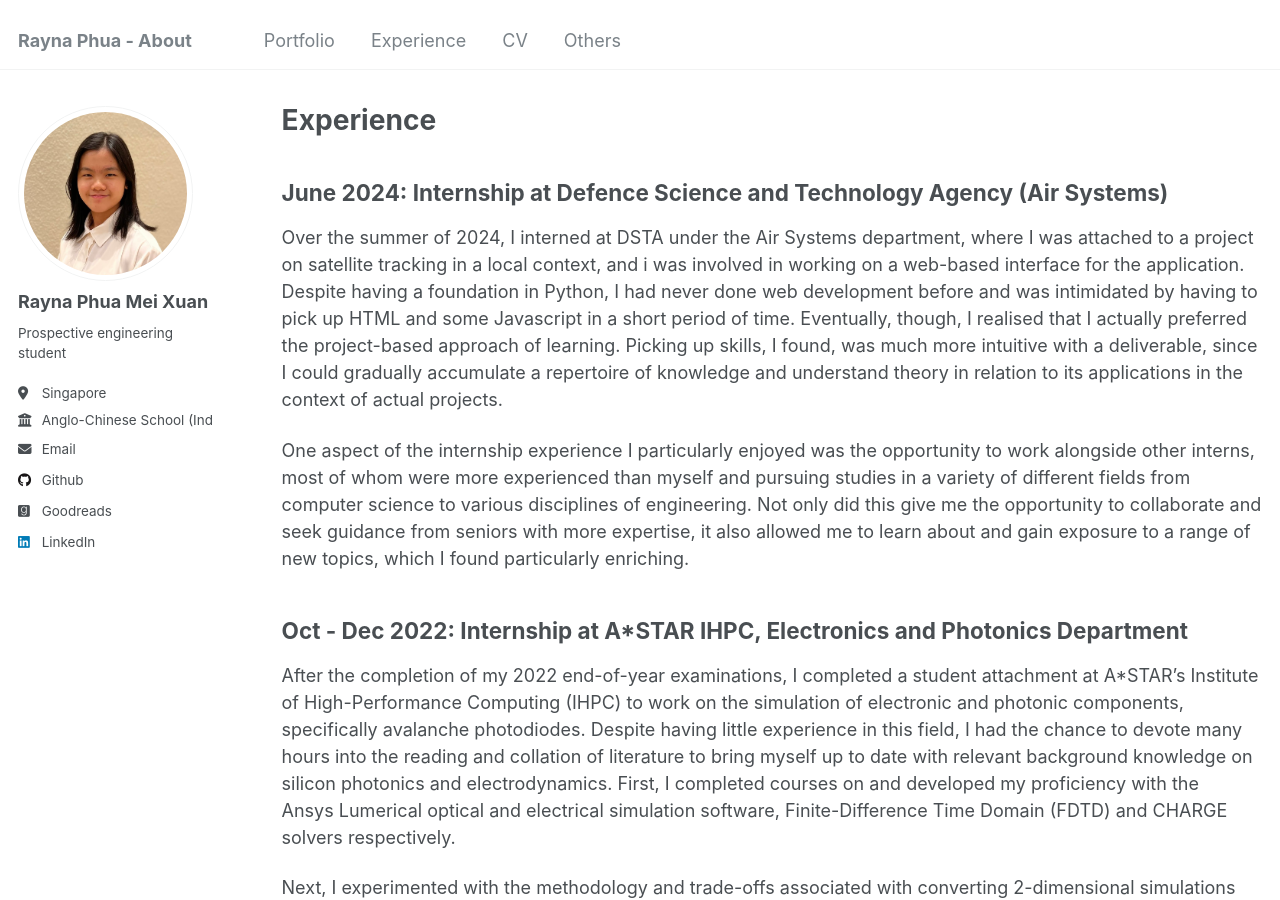
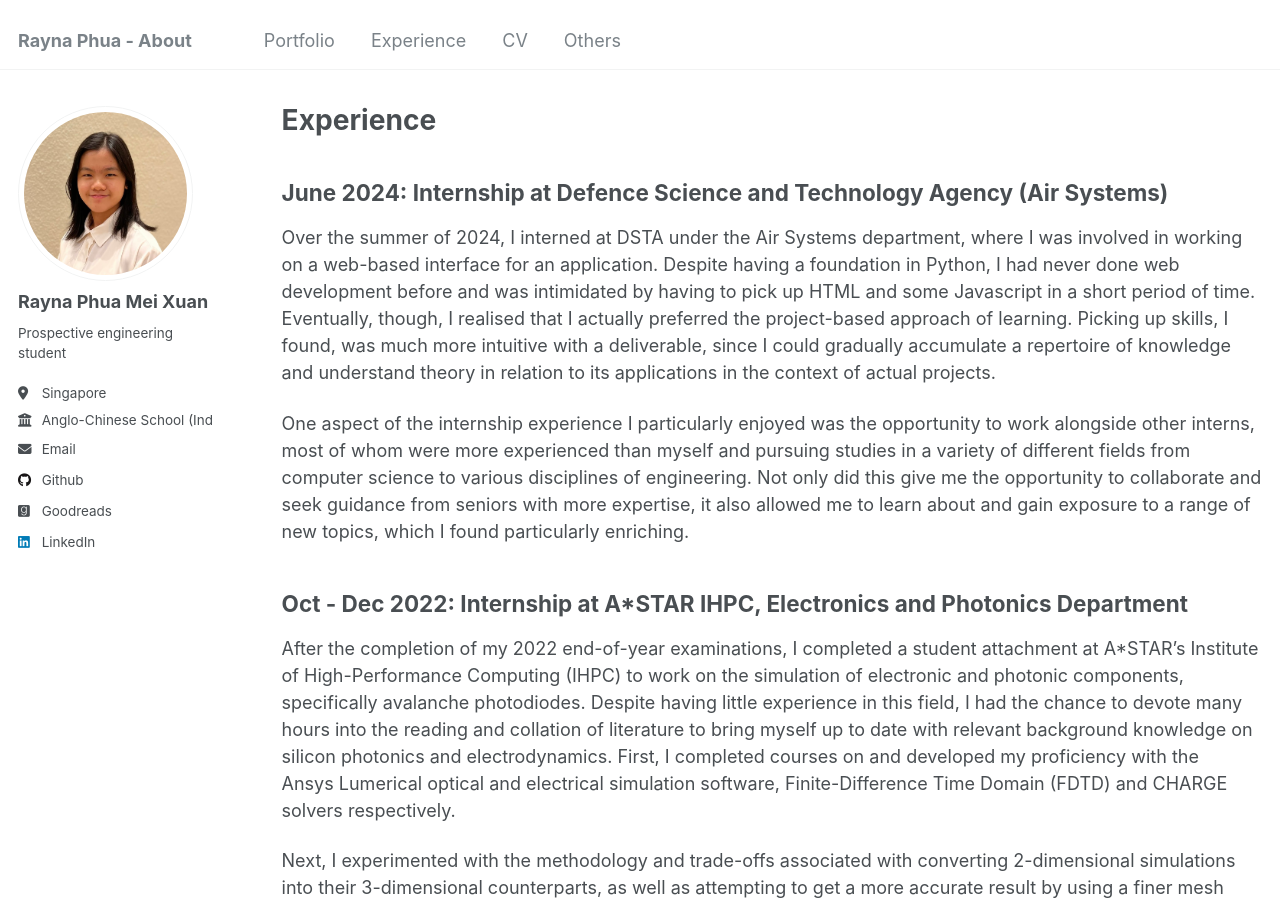
Before and after one commit to alcotticus/alcotticus.github.io, a Jekyll site: the page built from _pages/experience.md, in a window 1280 px wide and 900 px high. Built offline with Jekyll 4.4.1, drawn with Linux system fonts in a browser that asks for light colours.

Commit message:
text change

```diff
--- a/_pages/experience.md
+++ b/_pages/experience.md
@@ -9,7 +9,7 @@ author_profile: true
 
 ## June 2024: Internship at Defence Science and Technology Agency (Air Systems)
 
-Over the summer of 2024, I interned at DSTA under the Air Systems department, where I was attached to a project on satellite tracking in a local context, and i was involved in working on a web-based interface for the application. Despite having a foundation in Python, I had never done web development before and was intimidated by having to pick up HTML and some Javascript in a short period of time. Eventually, though, I realised that I actually preferred the project-based approach of learning. Picking up skills, I found, was much more intuitive with a deliverable, since I could gradually accumulate a repertoire of knowledge and understand theory in relation to its applications in the context of actual projects.
+Over the summer of 2024, I interned at DSTA under the Air Systems department, where I was involved in working on a web-based interface for an application. Despite having a foundation in Python, I had never done web development before and was intimidated by having to pick up HTML and some Javascript in a short period of time. Eventually, though, I realised that I actually preferred the project-based approach of learning. Picking up skills, I found, was much more intuitive with a deliverable, since I could gradually accumulate a repertoire of knowledge and understand theory in relation to its applications in the context of actual projects.
 
 One aspect of the internship experience I particularly enjoyed was the opportunity to work alongside other interns, most of whom were more experienced than myself and pursuing studies in a variety of different fields from computer science to various disciplines of engineering. Not only did this give me the opportunity to collaborate and seek guidance from seniors with more expertise, it also allowed me to learn about and gain exposure to a range of new topics, which I found particularly enriching.
 
```
